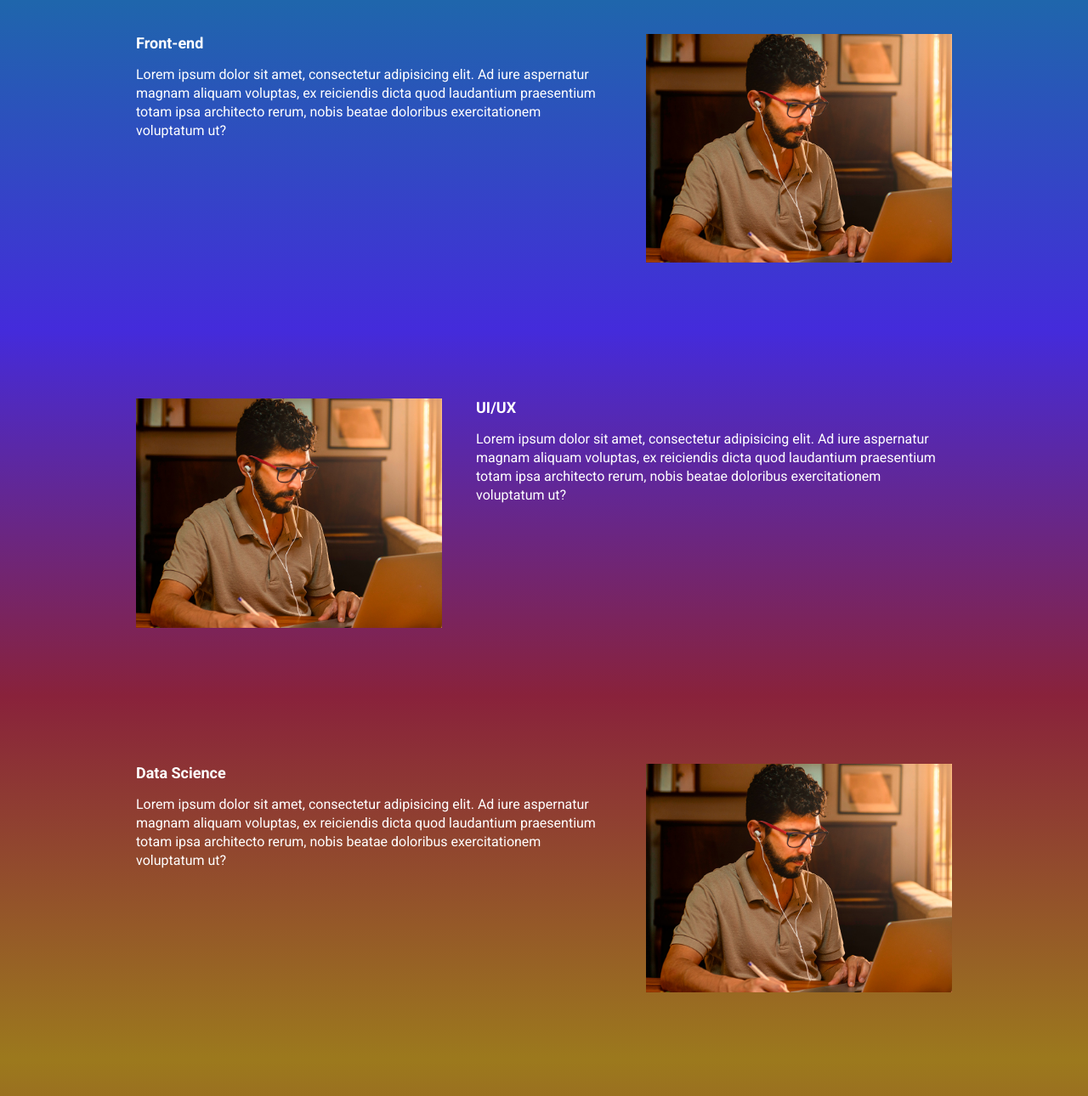
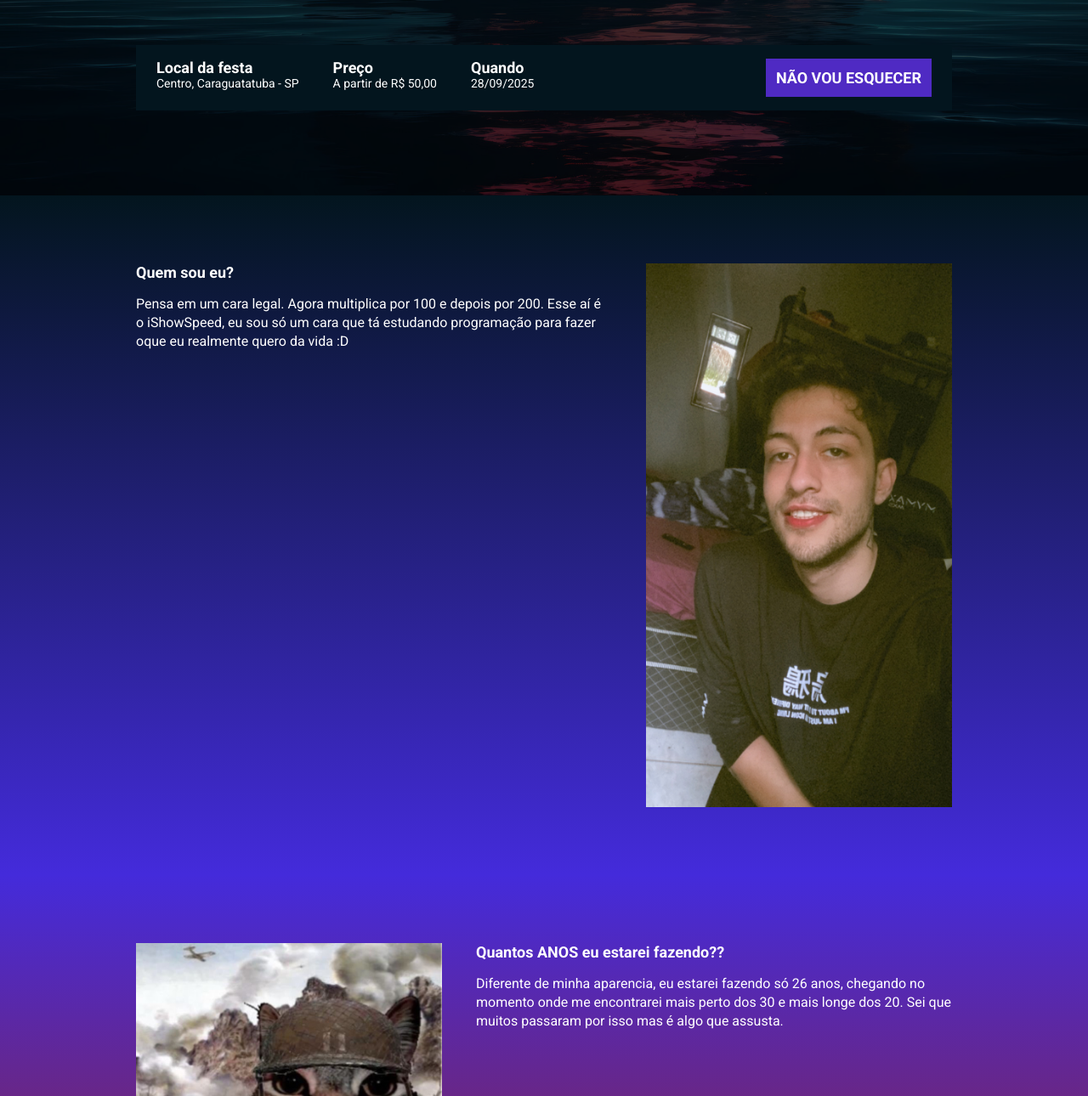
Before and after one commit to FelipeQueiros/ebac_talks, a website built with Parcel: page src/index.html in a window 1280 px wide. Shown: the part 601-1891 px from the top of the page at 85% size. Built offline with nearby package versions, Linux system fonts and the light colour scheme; files whose address does not match are found by name.

Commit message:
Conteúdo pronto, upar para Vercel

```diff
--- a/src/index.html
+++ b/src/index.html
@@ -16,66 +16,66 @@
 <body>
     <header class="hero">
         <div class="container">
-            <img class="hero__logo" src="./images/ebac_logo.svg" alt="EBAC">
+            <img src="./images/GatoCurioso.png" class="hero__logo" alt="Suco de laranja">
             <p class="hero__text">
-                O maior evento de tecnologia do Brasil começa em <span id="contador"></span>
+                Aniversário do Felipe (EU) começará em :   <span id="contador"></span>
             </p>
             <div class="infos-bar">
                 <ul class="infos-bar__infos">
                     <li class="infos-bar__infos__item">
-                        <b>Localização</b>
-                        Allianz Parque - Barra funda - São Paulo
+                        <b>Local da festa</b>
+                        Centro, Caraguatatuba - SP
                     </li>
                     <li class="infos-bar__infos__item">
                         <b>Preço</b>
-                        A partir de R$ 120,00
+                        A partir de R$ 50,00
                     </li>
                     <li class="infos-bar__infos__item">
                         <b>Quando</b>
-                        12/12/2025 às 19hrs
+                        28/09/2025
                     </li>
                 </ul>
                 <a href="#" class="button button--primary">
-                    Garanta sua vaga
+                    NÃO VOU ESQUECER
                 </a>
             </div>
         </div>
     </header>
 
     <section class="event event--frontend" >
-        <div class="container" data-aos="fade-right">
+        <div class="container" data-aos="zoom-out-up">
             <div class="event__details">
-                <h2 class="event__details__title">Front-end</h2>
-                <p class="event__details__description">Lorem ipsum dolor sit amet, consectetur adipisicing elit. Ad iure aspernatur magnam aliquam voluptas, ex reiciendis dicta quod laudantium praesentium totam ipsa architecto rerum, nobis beatae doloribus exercitationem voluptatum ut?</p>
+                <h2 class="event__details__title">Quem sou eu?</h2>
+                <p class="event__details__description">Pensa em um cara legal. Agora multiplica por 100 e depois por 200. Esse aí é o iShowSpeed, eu sou só um cara que tá estudando programação para fazer oque eu realmente quero da vida :D </p>
             </div>
-            <img class="event__image" src="./images/frontend.png" alt="front-end">
+            <img class="event__image" src="./images/EuBonito.png" alt="front-end">
         </div>
     </section>
     <section class="event event--ui-ux event--image-left" >
-        <div class="container" data-aos="fade-left">
+        <div class="container" data-aos="zoom-out-up">
             <div class="event__details">
-                <h2 class="event__details__title">UI/UX</h2>
-                <p class="event__details__description">Lorem ipsum dolor sit amet, consectetur adipisicing elit. Ad iure aspernatur magnam aliquam voluptas, ex reiciendis dicta quod laudantium praesentium totam ipsa architecto rerum, nobis beatae doloribus exercitationem voluptatum ut?</p>
+                <h2 class="event__details__title">Quantos ANOS eu estarei fazendo??</h2>
+                <p class="event__details__description">Diferente de minha aparencia, eu estarei fazendo só 26 anos, chegando no momento onde me encontrarei mais perto dos 30 e mais longe dos 20. Sei que muitos passaram por isso mas é algo que assusta.</p>
             </div>
-            <img class="event__image" src="./images/frontend.png" alt="front-end">
+            <img class="event__image" src=".//images/GatoGuerra.png" alt="front-end">
         </div>
     </section>
     <section class="event event--data-science">
-        <div class="container" data-aos="fade-right">
+        <div class="container" data-aos="zoom-out-up">
             <div class="event__details">
-                <h2 class="event__details__title">Data Science</h2>
-                <p class="event__details__description">Lorem ipsum dolor sit amet, consectetur adipisicing elit. Ad iure aspernatur magnam aliquam voluptas, ex reiciendis dicta quod laudantium praesentium totam ipsa architecto rerum, nobis beatae doloribus exercitationem voluptatum ut?</p>
+                <h2 class="event__details__title">Oque terá na festa? </h2>
+                <p class="event__details__description">Muita conversa, doces, salgados e doces. Terá bolo, sorvete, pavê e para cumê e muito mais ! Não fique de fora se você curte doces ! </p>
             </div>
-            <img class="event__image" src="./images/frontend.png" alt="front-end">
+            <img class="event__image" src="./images/doces-18515386.jpg" alt="front-end">
         </div>
     </section>
     <section class="event event--backend event--image-left">
-        <div class="container" data-aos="fade-left">
+        <div class="container" data-aos="zoom-out-up">
             <div class="event__details">
-                <h2 class="event__details__title">Back-end</h2>
-                <p class="event__details__description">Lorem ipsum dolor sit amet, consectetur adipisicing elit. Ad iure aspernatur magnam aliquam voluptas, ex reiciendis dicta quod laudantium praesentium totam ipsa architecto rerum, nobis beatae doloribus exercitationem voluptatum ut?</p>
+                <h2 class="event__details__title">Onde será ? </h2>
+                <p class="event__details__description">Será numa mansão alugada por meus tios avôs, um lugar excepcional onde até o Cristiano Ronaldo se sentirá pequeno. Terão muitas pessoas trabalhando para fazer você se sentir um REI e tudo isso por somente R$50,00. VENHA !</p>
             </div>
-            <img class="event__image" src="./images/frontend.png" alt="front-end">
+            <img class="event__image" src="./images/20161109exterior-14-2672773948.jpg" alt="front-end">
         </div>
     </section>
 
--- a/src/scripts/main.js
+++ b/src/scripts/main.js
@@ -1,7 +1,7 @@
 AOS.init();
 
 /* Criando a data do evento */
-const dataDoEvento = new Date("Dec 12, 2025 19:00:00"); /* Criamos uma varável do tipo data, apontando para uma data futura */
+const dataDoEvento = new Date("Sep 01, 2025 19:00:00"); /* Criamos uma varável do tipo data, apontando para uma data futura */
 const timeStampDoEvento = dataDoEvento.getTime(); /* Aqui pegaremos a timeStamp, o registro único deste momento em dados */
 
 const contaAsHoras = setInterval (function() {
--- a/src/styles/_event.scss
+++ b/src/styles/_event.scss
@@ -14,11 +14,11 @@
         }
 
         &--data-science {
-            background-image: linear-gradient(variables.$pink, variables.$yellow);
+            background-image: linear-gradient(variables.$pink, variables.$pink);
         }
 
         &--backend {
-            background-image: linear-gradient(variables.$yellow, variables.$pink);
+            background-image: linear-gradient(variables.$pink, variables.$blue1);
         }
 
         &--image-left {
--- a/src/styles/_hero.scss
+++ b/src/styles/_hero.scss
@@ -3,7 +3,7 @@
 .hero {
     padding-top: 64px;
     padding-bottom: 100px;
-    background-image: url(../images/fundo.png);
+    background-image: url(../images/Wallpp.jpg);
     background-repeat: no-repeat;
     background-size: cover;
     position: relative;
@@ -37,8 +37,9 @@
 
     &__logo {
         margin: 0 auto;
-        height: 80px;
+        min-height: 350px;
         display: block;
+        border-radius: 3%;
     }
 
     @media (max-width:640px) {
--- a/src/styles/_variables.scss
+++ b/src/styles/_variables.scss
@@ -1,7 +1,7 @@
 $textColor: #fff;
 $secondaryTextColor: #000;
 
-$blue1: #1B6ca7;
+$blue1: #03151E;
 $blue2: #442bdb;
 $pink: #89223b;
 $yellow: #9c791d;
--- a/src/styles/components/_infos_bar.scss
+++ b/src/styles/components/_infos_bar.scss
@@ -2,7 +2,8 @@
 
 .infos-bar {
     padding: 16px 24px;
-    background-color: variables.$textColor;
+    background-color: variables.$blue1;
+
     display: flex;
     justify-content: space-between;
 
@@ -12,10 +13,10 @@
 
         &__item {
             font-size: 14px;
-            color:variables.$secondaryTextColor;
+            color: variables.$textColor;
 
             b{
-                color:variables.$secondaryTextColor;
+                color: variables.$textColor;
                 font-size: 18px;
                 display: block;
             }
```
Also changed, not shown: src/images/20161109exterior-14-2672773948.jpg (added), src/images/EuBonito.png (added), src/images/GatoCurioso.png (added), src/images/GatoGuerra.png (added), src/images/Wallpp.jpg (added), src/images/backend.png (deleted), src/images/data.png (deleted), src/images/doces-18515386.jpg (added), src/images/ebac_logo.svg (deleted), src/images/frontend.png (deleted), src/images/fundo.png (deleted), src/images/ui-ux.png (deleted).
